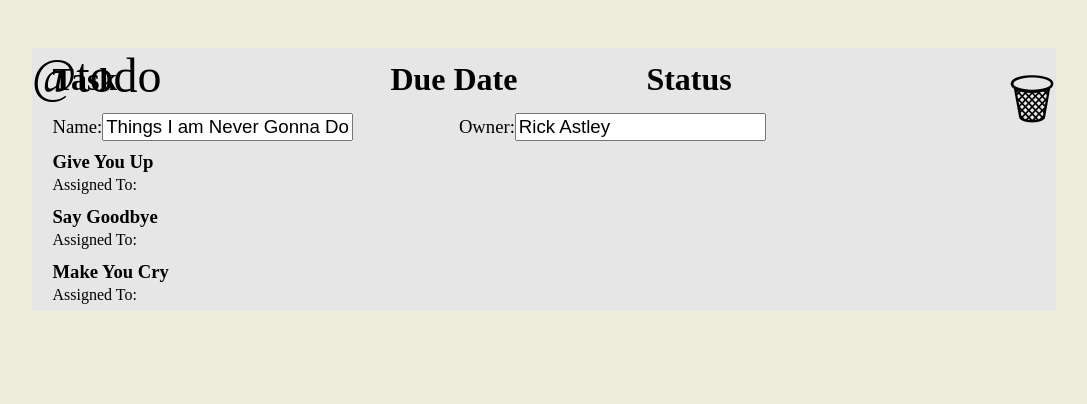
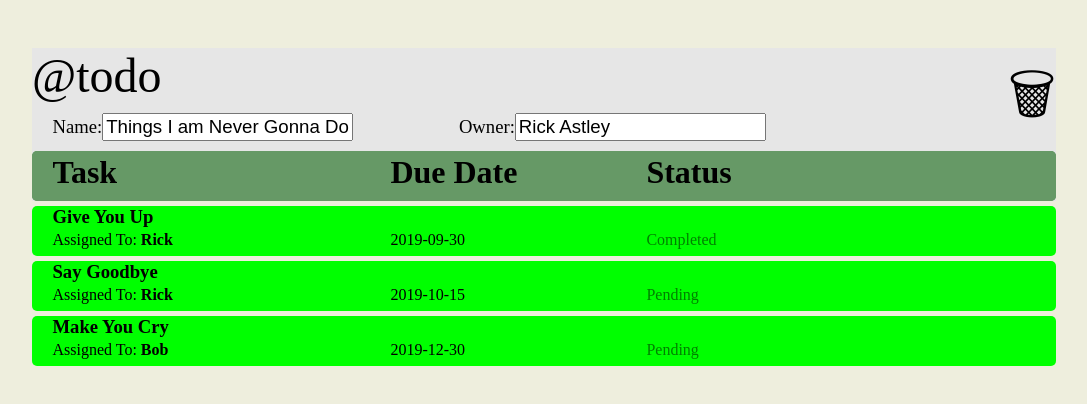
Before and after one commit to ZP4/sandbox, a React (Create React App) app: page / in a window 1280 px wide. Both pictures are taken after a click on the link "Things I am Never Gonna Do". Shown: the top 404 px of the page, without its empty margins (104-1191 px from the left). Built offline with nearby package versions, Linux system fonts and the light colour scheme.

Commit message:
Updated ListItemCard to show assignee, dueDate, and complete status

```diff
--- a/package.json
+++ b/package.json
@@ -3,6 +3,7 @@
   "version": "0.1.0",
   "private": true,
   "dependencies": {
+    "@types/react": "^16.9.5",
     "react": "^16.9.0",
     "react-dom": "^16.9.0",
     "react-scripts": "3.1.2"
@@ -27,5 +28,9 @@
       "last 1 firefox version",
       "last 1 safari version"
     ]
+  },
+  "devDependencies": {
+    "eslint": "^6.5.1",
+    "eslint-plugin-react": "^7.16.0"
   }
 }
--- a/src/components/list_screen/ListHeading.js
+++ b/src/components/list_screen/ListHeading.js
@@ -3,12 +3,17 @@ import React, { Component } from 'react'
 export class ListHeading extends Component {
     render() {
         return (
-            <div id="list_heading"
-                onClick={this.props.goHome}
-            >   @todo
+            <div id="list_heading" style={listHeader}
+                onClick={this.props.goHome}>
+                @todo
             </div>
         )
     }
 }
 
+const listHeader = {
+
+}
+
+
 export default ListHeading
--- a/src/components/list_screen/ListItemCard.js
+++ b/src/components/list_screen/ListItemCard.js
@@ -1,6 +1,7 @@
 import React, { Component } from 'react'
 
 export class ListItemCard extends Component {
+
     render() {
         return (
             <div className='list_item_card'>
@@ -8,13 +9,13 @@ export class ListItemCard extends Component {
                     {this.props.listItem.description}
                 </div>
                 <div className='list_item_card_assigned_to'>
-                    Assigned To: <strong>{this.props.listItem.assignedTo}</strong>
+                    Assigned To: <strong>{this.props.listItem.assigned_to}</strong>
                 </div>
                 <div className='list_item_card_due_date'>
-                    {this.props.listItem.dueDate}
+                    {this.props.listItem.due_date}
                 </div>
                 <div className='list_item_card_completed'>
-                    {this.props.listItem.completed}
+                    {this.props.listItem.completed ? "Completed" : "Pending"}
                 </div>
             </div>
         )
--- a/src/components/list_screen/ListItemsTable.js
+++ b/src/components/list_screen/ListItemsTable.js
@@ -4,7 +4,8 @@ import ListItemCard from './ListItemCard'
 export class ListItemsTable extends Component {
     render() {
         return (
-            <div id="list_items_container">
+            <div className= "list_item_header_card" id="list_items_container">
+                <div className="list_item_header_card"> </div>
                 <div className="list_item_task_header">Task</div>
                 <div className="list_item_due_date_header">Due Date</div>
                 <div className="list_item_status_header">Status</div>
--- a/src/components/list_screen/ListScreen.js
+++ b/src/components/list_screen/ListScreen.js
@@ -22,8 +22,12 @@ export class ListScreen extends Component {
     render() {
         return (
             <div id="todo_list">
-                <ListHeading goHome={this.props.goHome} />
-                <ListTrash />
+                <div>
+                    <ListHeading goHome={this.props.goHome} />
+                    <ListTrash />
+                </div>
+
+
                 <div id="list_details_container">
                     <div id="list_details_name_container" className="text_toolbar">
                         <span id="list_name_prompt">Name:</span>
--- a/src/css/todo_style.css
+++ b/src/css/todo_style.css
@@ -9,14 +9,16 @@
   --swatch-complement:    #E1E4CB; /* USED IN FORGROUND OF PRIMARY FOR TEXT AND BORDERS */
   --swatch_contrast:      #111111; /* USED IN MOUSE-OVER SELECTION OF LARGE ELEMENTS */
   --swatch-accent:        #669966; /* USED IN MOUSE-OVER SELECTION OF TEXT AND BORDERS */
-  --my-font-family:          "Robaaaoto";
+  --swatch-neutral:       #00ff00;
+  --my-font-family:       "Lexend Exa";
   --bounceEasing: cubic-bezier(0.51, 0.92, 0.24, 1.15);
 }
 
 body {
   background-color: var(--swatch-foundation);
-  font-family: 'Lexend Exa';
+  font-family: "Lexend Exa";
 }
+
 
 /* SCREENS */
 #todo_home, #todo_list, #todo_item {
```
Also changed, not shown: 1 other file (tests, documents, lock files or other folders).
